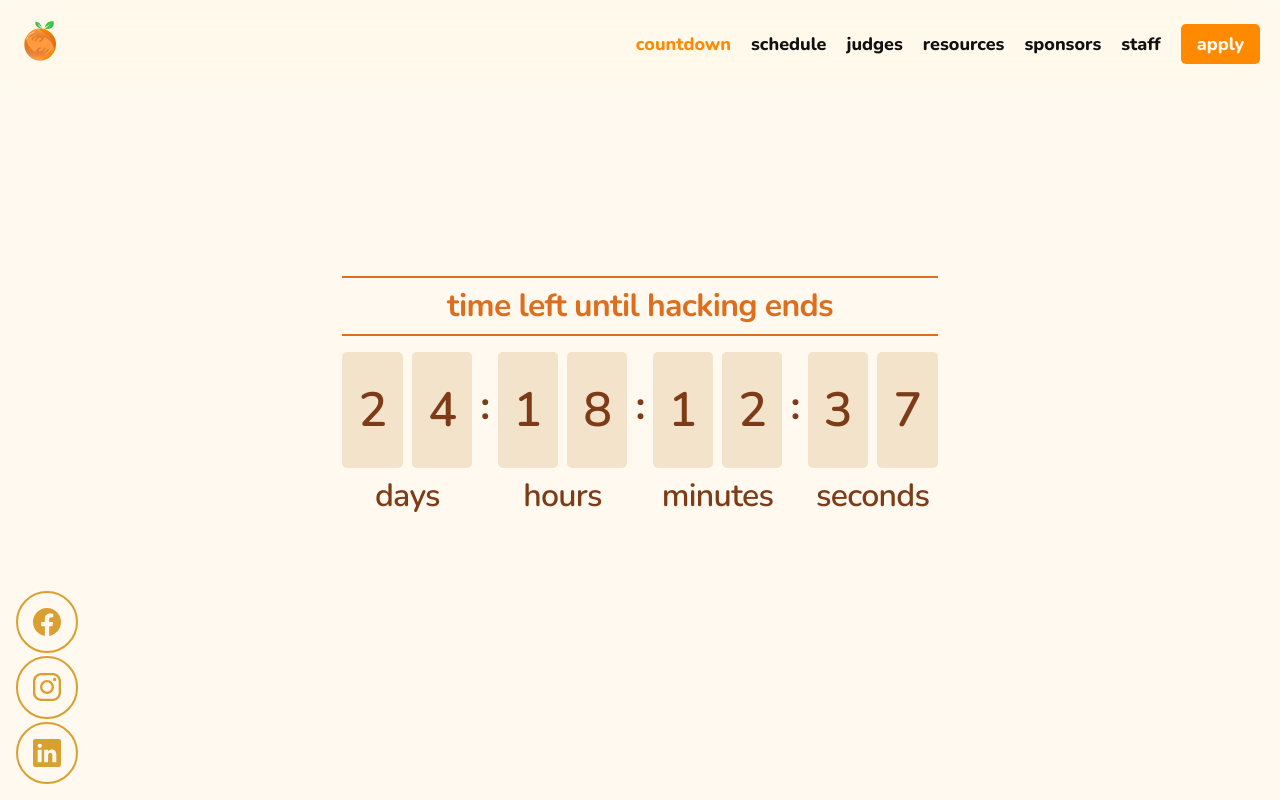
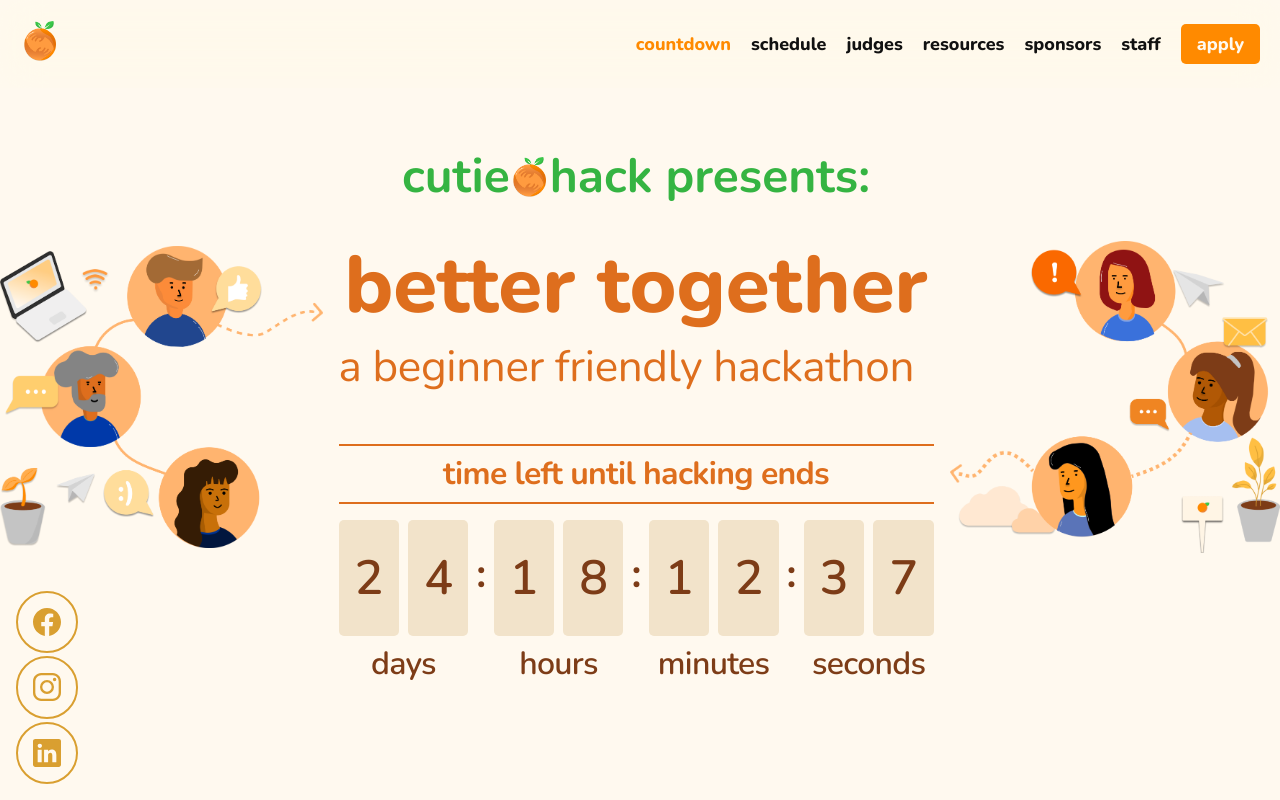
Before and after one commit to citrushack/cutiehack2021, a Next.js app: page /live in a window 1280 px wide. Shown: the top 800 px of the page. Built offline with nearby package versions, Linux system fonts and the light colour scheme; no server answers.

Commit message:
Fix responsive styles, add assets from landing

```diff
--- a/pages/live.js
+++ b/pages/live.js
@@ -1,6 +1,7 @@
 import React, { useState, useEffect } from 'react'
 import Head from 'next/head'
 import Link from 'next/link'
+import Image from 'next/image'
 import { motion } from 'framer-motion'
 import { Element } from 'react-scroll'
 import { FaChevronRight } from 'react-icons/fa'
@@ -9,6 +10,8 @@ import Sponsors from '../pages/sponsors'
 import Team from '../pages/team'
 import Judge from '../components/Judge'
 
+import heroLeft from '../public/assets/hero_left.png'
+import heroRight from '../public/assets/hero_right.png'
 import logo from '../public/assets/logo.png'
 import Michael from '../public/assets/judges/michael_odea.jpg'
 import Keila from '../public/assets/judges/keila_braden.jpg'
@@ -248,10 +251,47 @@ export default function Live() {
       </Head>
       <Element name="Countdown" className={styles.element}>
         <section className={styles.countdown}>
-          <CountdownWrapper
-            date="2021-11-06T21:00:00"
-            heading="time left until hacking ends"
-          />
+          <div className={styles.heroLeft}>
+            <Image
+              src={heroLeft}
+              alt="Hero Image"
+              objectFit="contain"
+              quality={50}
+              placeholder="blur"
+              priority={true}
+            />
+          </div>
+          <div>
+            <h1>
+              <span className={styles.subintrotext}>
+                cutie
+                <Image
+                  src={logo}
+                  height={40}
+                  width={40}
+                  objectFit="contain"
+                  alt="Logo in text"
+                />
+                hack presents:
+              </span>
+            </h1>
+            <h1 className={styles.title}>better together</h1>
+            <p className={styles.description}>a beginner friendly hackathon</p>
+            <CountdownWrapper
+              date="2021-11-06T21:00:00"
+              heading="time left until hacking ends"
+            />
+          </div>
+          <div className={styles.heroRight}>
+            <Image
+              src={heroRight}
+              alt="Hero Image"
+              objectFit="contain"
+              quality={50}
+              placeholder="blur"
+              priority={true}
+            />
+          </div>
         </section>
       </Element>
       <Element name="Schedule" className={styles.element}>
--- a/styles/Live.module.css
+++ b/styles/Live.module.css
@@ -4,11 +4,42 @@
 
 .countdown {
   display: flex;
-  flex-direction: column;
+  flex-direction: row;
   justify-content: center;
   align-items: center;
+  gap: 1rem;
   height: 100vh;
-  min-height: 40rem;
+  min-height: 35rem;
+  overflow: hidden;
+  z-index: 0;
+}
+
+.title {
+  margin: 0 0 1.5rem 0;
+  line-height: 1;
+  font-size: 5rem;
+  z-index: 2;
+  width: 100%;
+  font-weight: 800;
+}
+
+.subintrotext {
+  display: flex;
+  align-items: center;
+  justify-content: center;
+  font-weight: 700;
+  color: #35b442;
+}
+
+.title,
+.description {
+  color: var(--brand-dark);
+}
+
+.description {
+  margin-top: -1rem;
+  line-height: 1.5;
+  font-size: 2.75rem;
 }
 
 .schedule {
@@ -271,6 +302,58 @@
   margin-left: 0.5rem;
 }
 
+.heroLeft, .heroRight {
+  display: none;
+}
+
+@media (max-width: 375px) {
+  .subintrotext {
+    font-size: 1.5rem;
+  }
+  .title {
+    font-size: 2.3rem;
+  }
+  .description {
+    font-size: 1.3rem;
+  }
+}
+
+@media (min-width: 375px) and (max-width: 420px) {
+  .subintrotext {
+    font-size: 1.7rem;
+  }
+  .title {
+    font-size: 2.7rem;
+  }
+  .description {
+    font-size: 1.5rem;
+  }
+}
+
+@media (min-width: 420px) and (max-width: 530px) {
+  .subintrotext {
+    font-size: 2rem;
+  }
+  .title {
+    font-size: 3.2rem;
+  }
+  .description {
+    font-size: 1.8rem;
+  }
+}
+
+@media (min-width: 530px) and (max-width: 760px) {
+  .subintrotext {
+    font-size: 2.5rem;
+  }
+  .title {
+    font-size: 4rem;
+  }
+  .description {
+    font-size: 2.2rem;
+  }
+}
+
 @media (max-width: 540px) {
   .buttonWrapper {
     flex-direction: column;
@@ -311,3 +394,9 @@
     display: none;
   }
 }
+
+@media (min-width: 1024px) {
+  .heroLeft, .heroRight {
+    display: block;
+  }
+}
--- a/styles/Nav.module.css
+++ b/styles/Nav.module.css
@@ -127,7 +127,7 @@
   }
 }
 
-@media (max-width: 720px) {
+@media (max-width: 768px) {
   .tabs {
     display: none;
     flex-direction: column;
```
